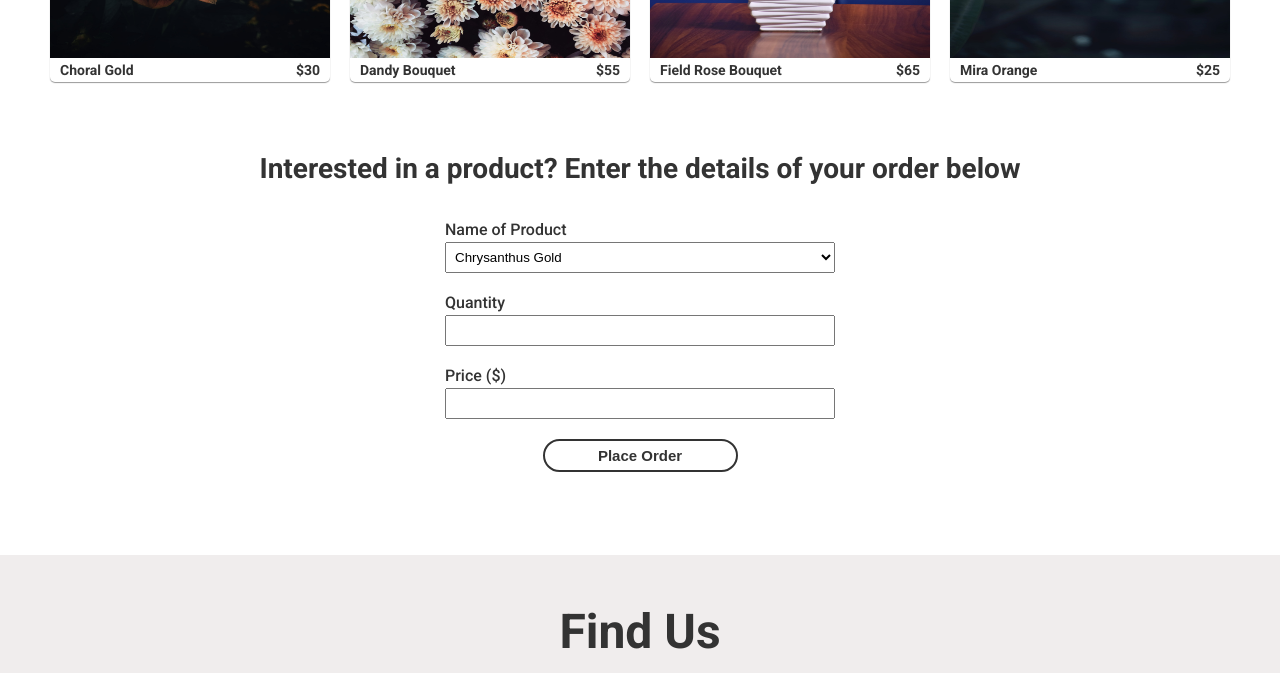
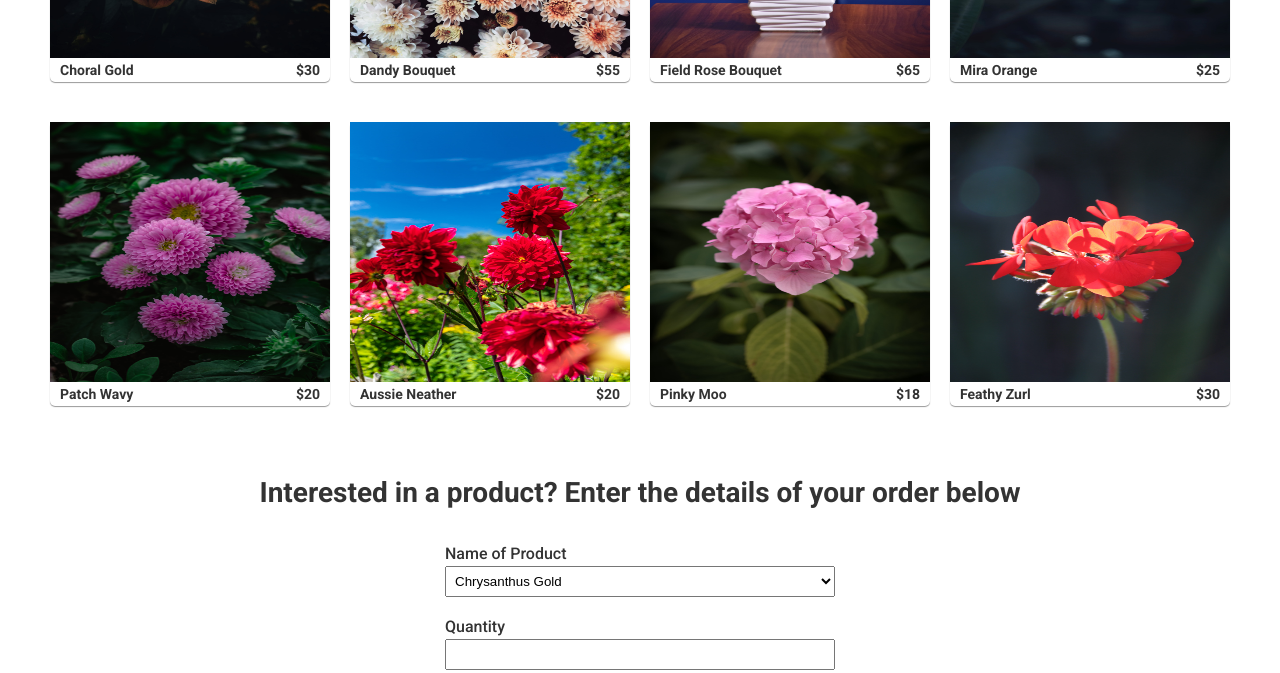
Before and after one commit to LifelikeDev/Flowery, a plain HTML site: page index.html in a window 1280 px wide. Shown: the part 2460-3133 px from the top of the page. Drawn offline with Linux system fonts and the light colour scheme.

Commit message:
More images and changes added

```diff
--- a/css/styles.css
+++ b/css/styles.css
@@ -639,6 +639,10 @@ input[type="submit"]:hover {
     font-size: 18px;
   }
 
+  .logo {
+    width: 110px;
+  }
+
   .store-section .sub-section__heading {
     font-size: 18px;
   }
--- a/index.html
+++ b/index.html
@@ -457,6 +457,50 @@
                     </div>
                 </div>
 
+                <div class="each-product">
+                    <div class="each-image">
+                        <a href="#form-order" class="order-now">Place Order</a>
+                        <img src="img/cl-9.jpg" alt="product collection">
+                    </div>
+                    <div class="product-desc">
+                        <h4 class="product-name">Patch Wavy</h4>
+                        <span class="product-price">$20</span>
+                    </div>
+                </div>
+
+                <div class="each-product">
+                    <div class="each-image">
+                        <a href="#form-order" class="order-now">Place Order</a>
+                        <img src="img/cl-10.jpg" alt="product collection">
+                    </div>
+                    <div class="product-desc">
+                        <h4 class="product-name">Aussie Neather</h4>
+                        <span class="product-price">$20</span>
+                    </div>
+                </div>
+
+                <div class="each-product">
+                    <div class="each-image">
+                        <a href="#form-order" class="order-now">Place Order</a>
+                        <img src="img/cl-11.jpg" alt="product collection">
+                    </div>
+                    <div class="product-desc">
+                        <h4 class="product-name">Pinky Moo</h4>
+                        <span class="product-price">$18</span>
+                    </div>
+                </div>
+
+                <div class="each-product">
+                    <div class="each-image">
+                        <a href="#form-order" class="order-now">Place Order</a>
+                        <img src="img/cl-12.jpg" alt="product collection">
+                    </div>
+                    <div class="product-desc">
+                        <h4 class="product-name">Feathy Zurl</h4>
+                        <span class="product-price">$30</span>
+                    </div>
+                </div>
+
             </div>
 
             <div class="product-order" id="form-order">
@@ -475,6 +519,10 @@
                                 <option value="Dandy Bouquet">Dandy Bouquet</option>
                                 <option value="Field Rose Bouquet">Field Rose Bouquet</option>
                                 <option value="Mira Orange">Mira Orange</option>
+                                <option value="Patch Wavy">Patch Wavy</option>
+                                <option value="Aussie Neather">Aussie Neather</option>
+                                <option value="Pinky Moo">Pinky Moo</option>
+                                <option value="Feathy Zurl">Feathy Zurl</option>
                             </select>
                         </div>
                         <div class="form-group">
```
Also changed, not shown: img/cl-10.jpg (added), img/cl-11.jpg (added), img/cl-12.jpg (added), img/cl-9.jpg (added), img/fl-1.jpg (deleted), img/fl-2.jpg (deleted), img/fl-3.jpg (deleted), img/fl-4.jpg (deleted).
